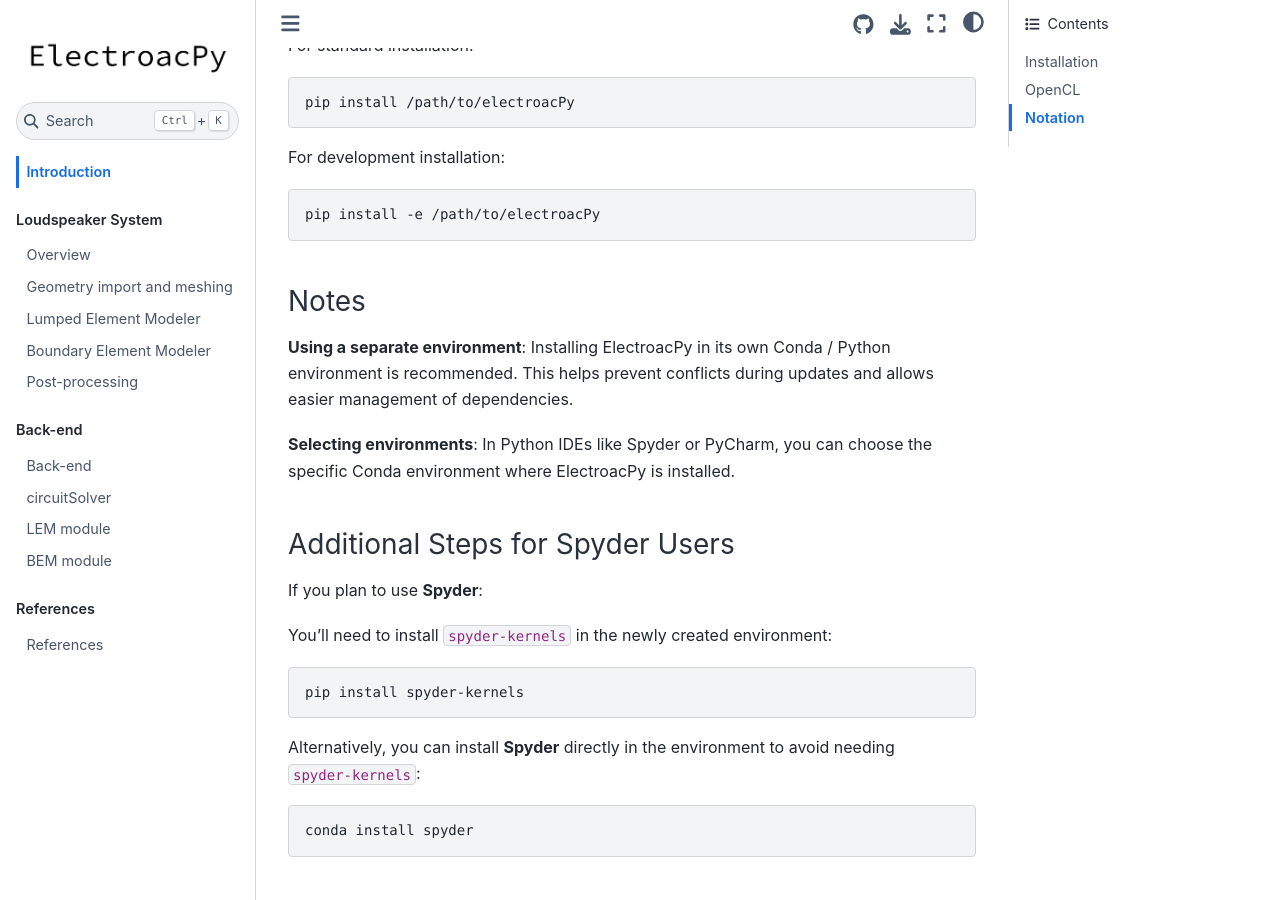
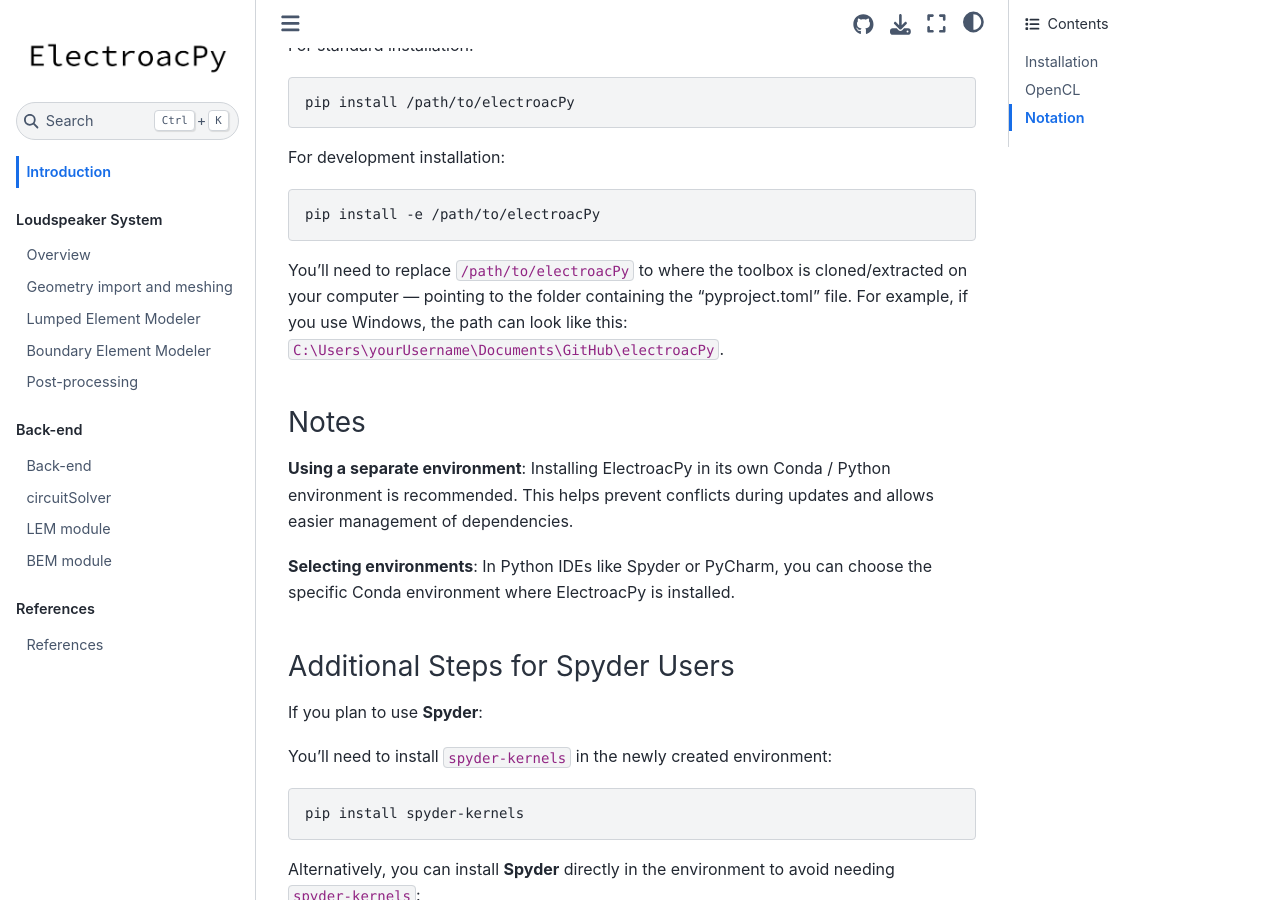
Before and after one commit to TomMunoz3772/electroacPy, a Jupyter Book: the page built from docs/01-introduction.md, in a window 1280 px wide and 900 px high, scrolled down 2044 px. Built offline with Jupyter Book 1.0.4 settings and Sphinx 7.4.7 and the Sphinx Book theme 1.1.4, drawn with Linux system fonts in a browser that asks for light colours.

Commit message:
added some install info

````diff
--- a/docs/01-introduction.md
+++ b/docs/01-introduction.md
@@ -59,6 +59,8 @@ For development installation:
 pip install -e /path/to/electroacPy
 ```
 
+You'll need to replace `/path/to/electroacPy` to where the toolbox is cloned/extracted on your computer --- pointing to the folder containing the "pyproject.toml" file. For example, if you use Windows, the path can look like this: `C:\Users\yourUsername\Documents\GitHub\electroacPy`.
+
 ### Notes
 **Using a separate environment**:  Installing ElectroacPy in its own Conda / Python environment is recommended. This helps prevent conflicts during updates and allows easier management of dependencies.
 
````
Also changed, not shown: README.md (+2 -0 lines).
